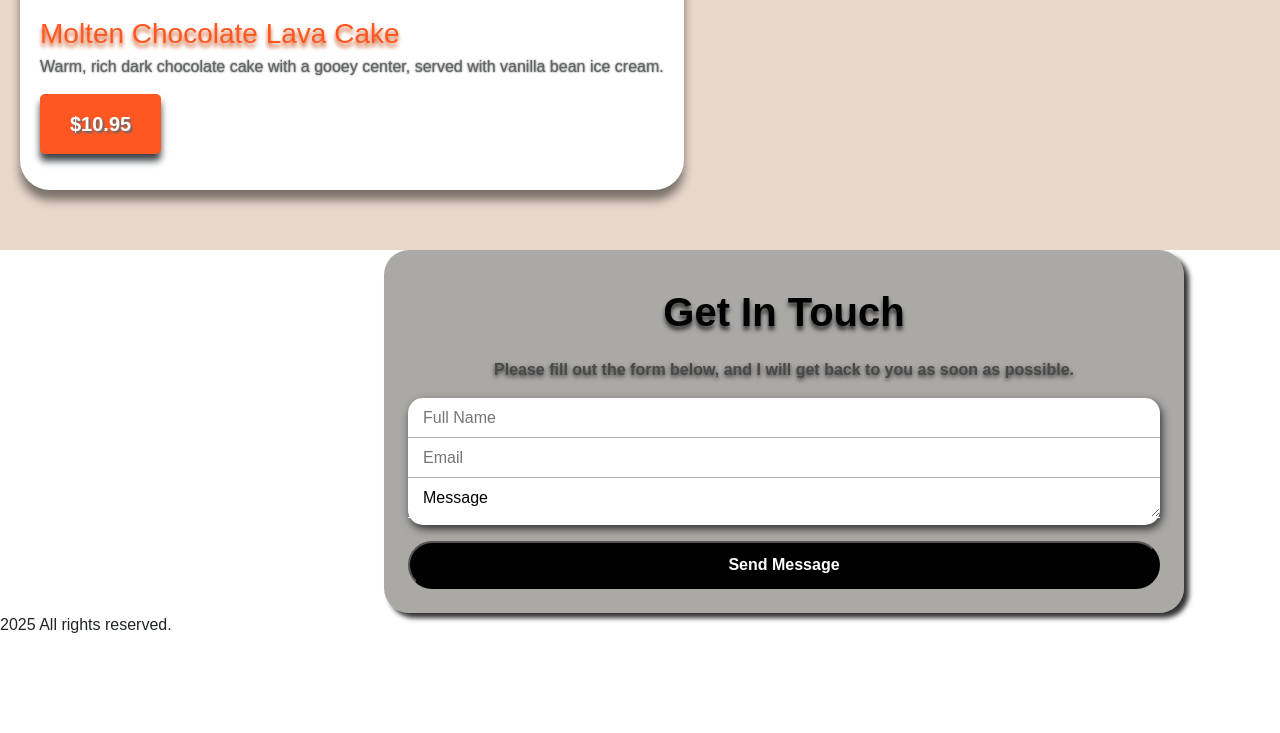
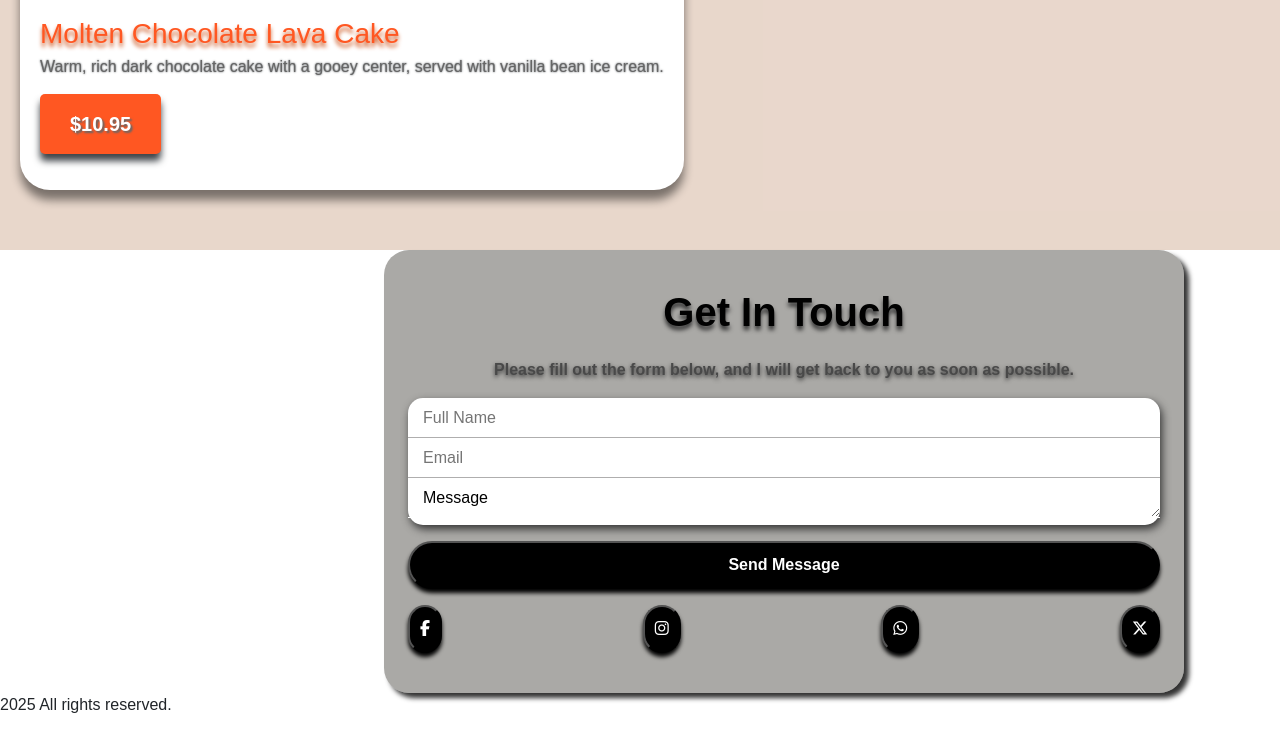
Before and after one commit to fjrjfr/Fictional-Restaurant, a plain HTML site: page index.html in a window 1280 px wide. Shown: the part 1822-2555 px from the top of the page. Before the commit the page ends 2475 px from the top, so only its background shows below. Drawn offline with nearby package versions, Linux system fonts and the light colour scheme.

Commit message:
added new

```diff
--- a/index.html
+++ b/index.html
@@ -6,6 +6,7 @@
     <title>Food Hero Section</title>
     <link rel="stylesheet" href="style.css">
     <link href="https://cdn.jsdelivr.net/npm/bootstrap@5.3.3/dist/css/bootstrap.min.css" rel="stylesheet" integrity="sha384-QWTKZyjpPEjISv5WaRU9OFeRpok6YctnYmDr5pNlyT2bRjXh0JMhjY6hW+ALEwIH" crossorigin="anonymous">
+    <link rel="stylesheet" href="https://cdnjs.cloudflare.com/ajax/libs/font-awesome/6.5.1/css/all.min.css" integrity="sha512-..." crossorigin="anonymous" referrerpolicy="no-referrer" />
 </head>
 <body>
     <nav class="navbar navbar-expand-lg navbar-dark bg-dark">
@@ -76,6 +77,7 @@
 			<textarea name="message" id="message" placeholder="Message" rows="5">Message</textarea>
     </div>
     <button>Send Message</button>
+    <p class="icons"><button><i class="fa-brands fa-facebook-f"></i></button><button><i class="fa-brands fa-instagram"></i></button><button><i class="fa-brands fa-whatsapp"></i></button><button><i class="fa-brands fa-x-twitter"></i></button></p>
 </form>
 </div>
 </div>
--- a/style.css
+++ b/style.css
@@ -202,6 +202,7 @@
   border-radius: 24px;
   padding: 10px;
   font-weight: bold;
+  box-shadow:0 4px 4px#010101;
 }
 .form button:hover {
   background-color: #ee650a;
@@ -217,3 +218,9 @@
 .form-box:hover {
     background-color: #d6d6d6b6;
 }
+.icons {
+    display: flex;
+    flex-direction: row;
+    justify-content: space-between;
+    color: #ffffff;
+}
```
